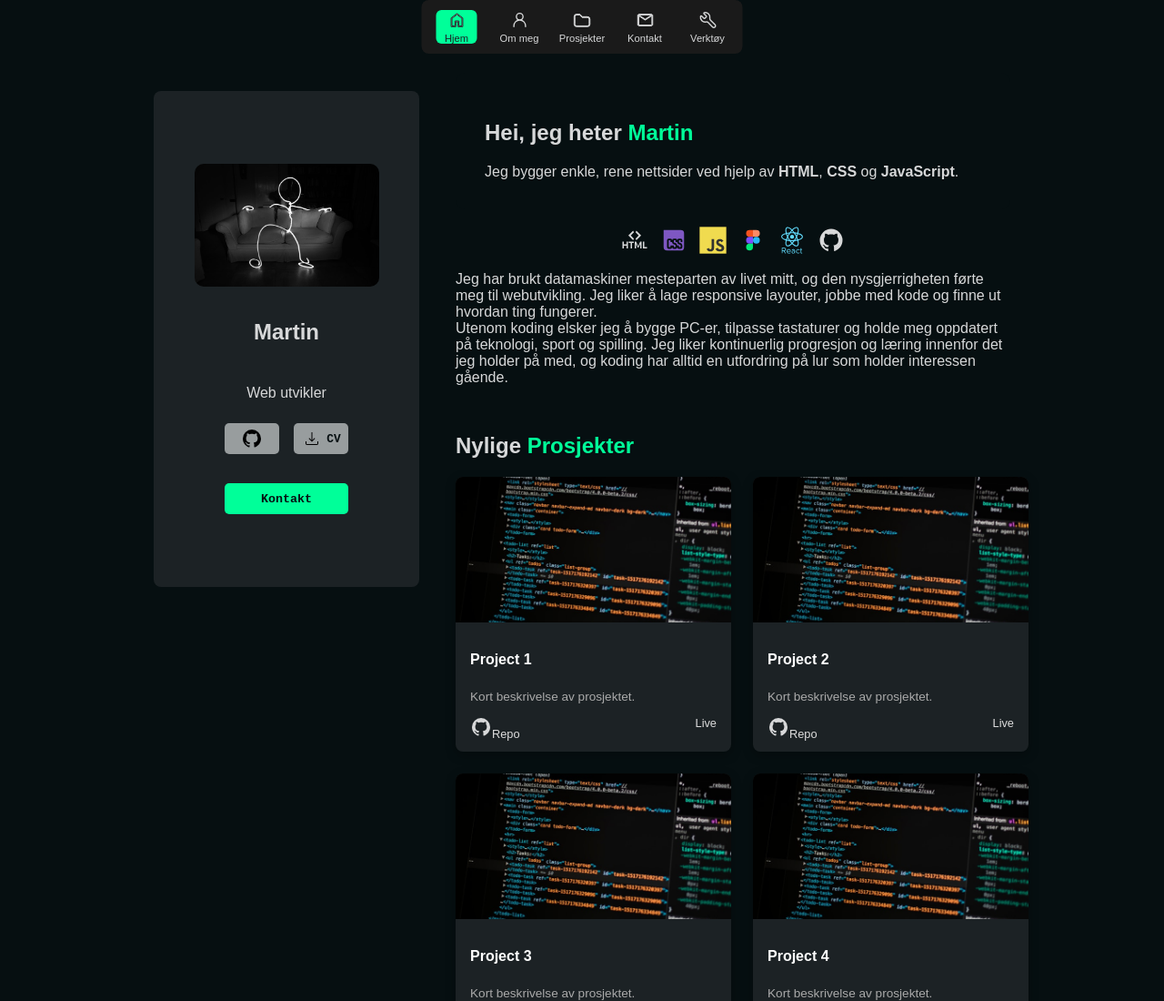
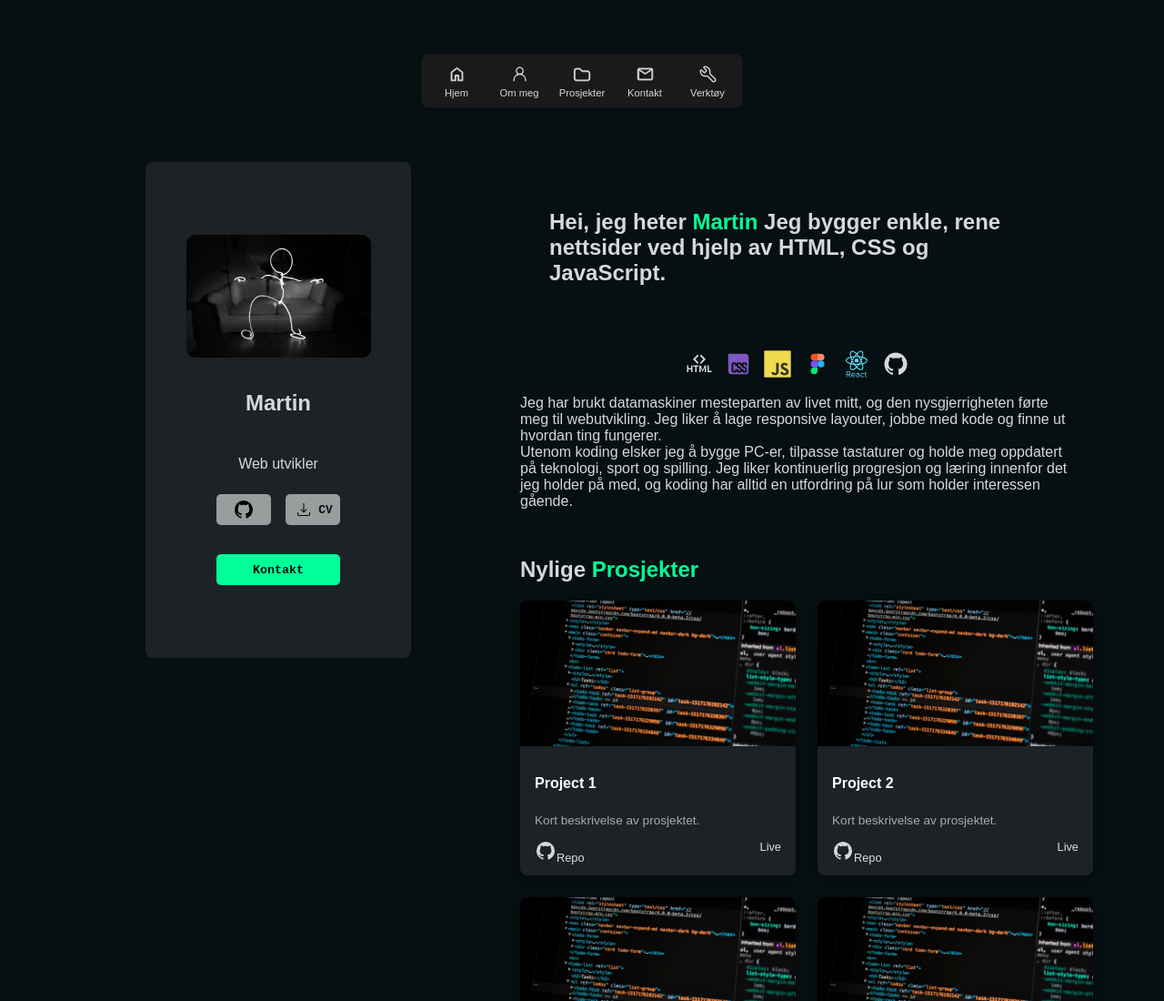
Before and after one commit to Xilarie1/Portfolio, a plain HTML site: page index.html in a window 1280 px wide. Shown: the top 1100 px of the page at 91% size. Drawn offline with Linux system fonts and the light colour scheme.

Commit message:
updated layout

```diff
--- a/index.html
+++ b/index.html
@@ -123,11 +123,12 @@
       <main class="content">
         <!-- About -->
         <section id="about" class="section">
-          <h1>Hei, jeg heter <span class="highlight">Martin</span></h1>
-          <p>
-            Jeg bygger enkle, rene nettsider ved hjelp av <b>HTML</b>,
-            <b>CSS</b> og <b>JavaScript</b>.
-          </p>
+          <h1>
+            Hei, jeg heter <span class="highlight">Martin</span>
+
+            Jeg bygger enkle, rene nettsider ved hjelp av HTML, CSS og
+            JavaScript.
+          </h1>
         </section>
 
         <!-- Icon bar -->
--- a/style.css
+++ b/style.css
@@ -28,7 +28,7 @@ h2,
 h3 {
   font-family: var(--font-secondary);
   color: var(--color-offwhite);
-  padding: 20px 0px;
+  padding: 20px 0;
 }
 
 button {
@@ -44,29 +44,38 @@ button:hover {
   transform: scale(1.05);
 }
 
-/* === Navbar === */
-/* Navbar container */
-.icon-navbar {
+/* === Header === */
+header {
   position: fixed;
   top: 0;
-  left: 50%;
-  transform: translateX(-50%);
+  left: 0;
+  width: 100%;
+  min-height: 178px;
+  background-color: var(--color-black);
+  z-index: 900;
+}
+
+/* === Navbar === */
+.icon-navbar {
+  position: absolute; /* relative to header */
+  top: 50%; /* vertical center of header */
+  left: 50%; /* horizontal center */
+  transform: translate(-50%, -50%); /* center perfectly */
   height: 59px;
   background: #1a1a1a;
   display: flex;
   align-items: center;
   gap: 1.5rem;
-  padding: 0 1rem;
+  padding: 1rem;
   border-radius: 8px;
   z-index: 1000;
 }
 
-/* Each nav item */
 .nav-item {
   width: 45px;
   height: 37px;
   display: flex;
-  flex-direction: column; /* stack icon + text */
+  flex-direction: column;
   align-items: center;
   justify-content: center;
   color: var(--color-offwhite);
@@ -76,21 +85,13 @@ button:hover {
   transition: all 0.2s ease;
 }
 
-/* Default icon style */
 .nav-item svg {
   stroke: currentColor;
   margin-bottom: 3px;
 }
 
-/* Hover state */
 .nav-item:hover {
   color: var(--color-green);
-}
-
-/* Active/selected */
-.nav-item.active {
-  background: var(--color-green);
-  color: var(--color-offblack);
 }
 
 .hamburger {
@@ -106,10 +107,11 @@ button:hover {
 /* === Layout === */
 .layout {
   display: grid;
-  grid-template-columns: 1fr 292px 610px 1fr;
-  gap: 40px;
+  grid-template-columns: 1fr 292px 610px 1fr; /* profile + main content */
+  column-gap: 120px; /* space between profile card and main content */
+  row-gap: 40px; /* spacing between rows */
   max-width: 1920px;
-  margin: 80px auto 0;
+  margin: 178px auto 0; /* top margin = header height, auto left/right centers it */
   padding: 0 40px;
 }
 
@@ -120,14 +122,14 @@ button:hover {
   border-radius: 8px;
   padding: 20px;
   position: sticky;
-  top: 100px;
+  top: 178px;
   display: flex;
   flex-direction: column;
   align-items: center;
   justify-content: center;
   gap: 1rem;
   text-align: center;
-  height: 545px; /* fixed height */
+  height: 545px;
 }
 
 .profile-card img#profilepic {
@@ -146,21 +148,21 @@ button:hover {
 .buttonrow {
   display: flex;
   justify-content: space-between;
-  width: 136px; /* total width: 60 + 60 + 16px gap */
-  height: 34px; /* fixed height */
-  gap: 16px; /* gap between buttons */
+  width: 136px;
+  height: 34px;
+  gap: 16px;
 }
 
 .secondary-button {
   display: flex;
   align-items: center;
   justify-content: center;
-  width: 60px; /* fixed width */
-  height: 34px; /* fixed height */
+  width: 60px;
+  height: 34px;
   padding: 0 4px;
-  gap: 4px; /* spacing between icon and text */
+  gap: 4px;
   font-size: 0.8rem;
-  background-color: var(--color-grey); /* secondary button color */
+  background-color: var(--color-grey);
   color: var(--color-black);
   border-radius: 5px;
 }
@@ -179,9 +181,8 @@ button:hover {
   height: 24px;
 }
 
-/* === Kontakt Button === */
 #kontakt {
-  width: 136px; /* match total width of button row */
+  width: 136px;
   height: 34px;
   display: block;
   margin-top: 1rem;
@@ -219,7 +220,7 @@ button:hover {
 .project,
 .tool,
 form {
-  background: var(--color-black); /* same as page */
+  background: var(--color-black);
   border-radius: 10px;
   padding: 2rem;
   color: var(--color-offwhite);
@@ -227,7 +228,7 @@ form {
 
 .tools {
   margin: 2rem auto;
-  max-width: 650px; /* keep grid centered */
+  max-width: 650px;
 }
 
 .tools-grid {
@@ -236,7 +237,6 @@ form {
   gap: 1rem;
 }
 
-/* Individual tool box */
 .tool {
   width: 302.5px;
   height: 97px;
@@ -264,19 +264,19 @@ form {
   flex-shrink: 0;
 }
 
-/* 📱 Mobile: stack into 1 column */
+/* Mobile Tools */
 @media (max-width: 700px) {
   .tools-grid {
     grid-template-columns: 1fr;
   }
   .tool {
     width: 100%;
-    max-width: 302.5px; /* keeps same feel but centers */
+    max-width: 302.5px;
     margin: 0 auto;
   }
 }
 
-/* === Contact Form === */
+/* Contact Form */
 form {
   display: flex;
   flex-direction: column;
@@ -294,7 +294,7 @@ textarea {
 
 .projects {
   margin: 2rem auto;
-  max-width: 650px; /* keeps it centered and not too wide */
+  max-width: 650px;
 }
 
 .project-grid {
@@ -303,7 +303,6 @@ textarea {
   gap: 1.5rem;
 }
 
-/* Cards (same as before) */
 .project-card {
   width: 303px;
   height: 302px;
@@ -314,7 +313,7 @@ textarea {
   flex-direction: column;
   box-shadow: 0 4px 12px rgba(0, 0, 0, 0.3);
   transition: transform 0.2s ease, box-shadow 0.2s ease;
-  margin: 0 auto; /* centers if grid column is wider */
+  margin: 0 auto;
 }
 
 .project-card:hover {
@@ -365,18 +364,19 @@ textarea {
   color: #00ff99;
 }
 
-/* 📱 Mobile: stack to 1 column */
+/* Mobile Projects */
 @media (max-width: 700px) {
   .project-grid {
     grid-template-columns: 1fr;
   }
 }
 
-/* === Responsive === */
+/* Responsive Layout */
 @media (max-width: 1000px) {
   .layout {
     grid-template-columns: 1fr;
     padding: 0 20px;
+    margin-top: 238px; /* header + navbar height */
   }
 
   .profile-card {
```
